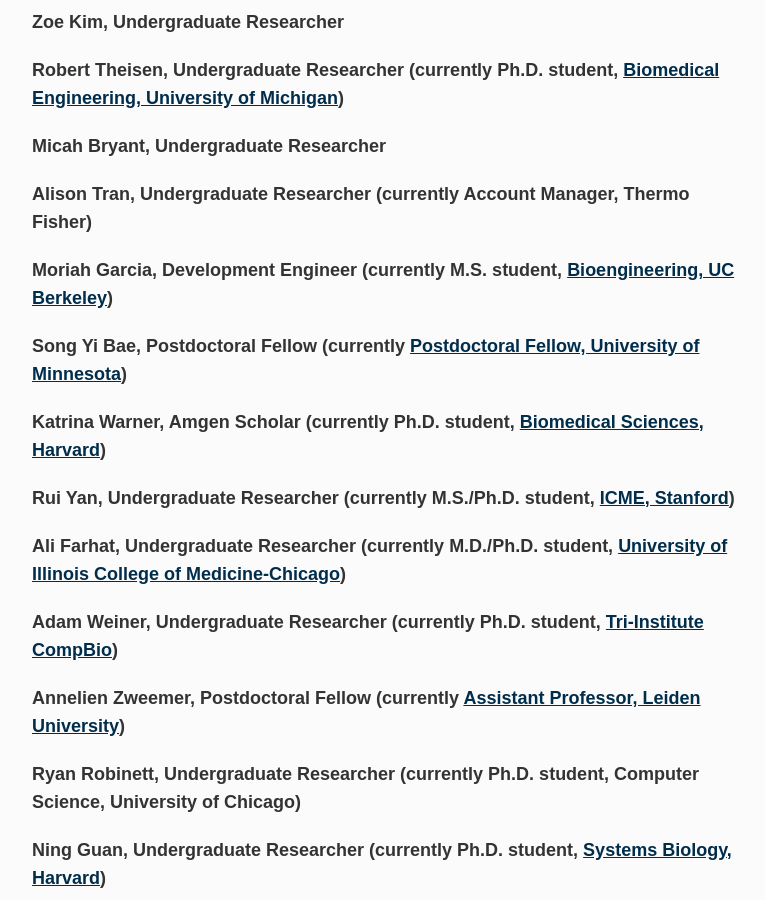
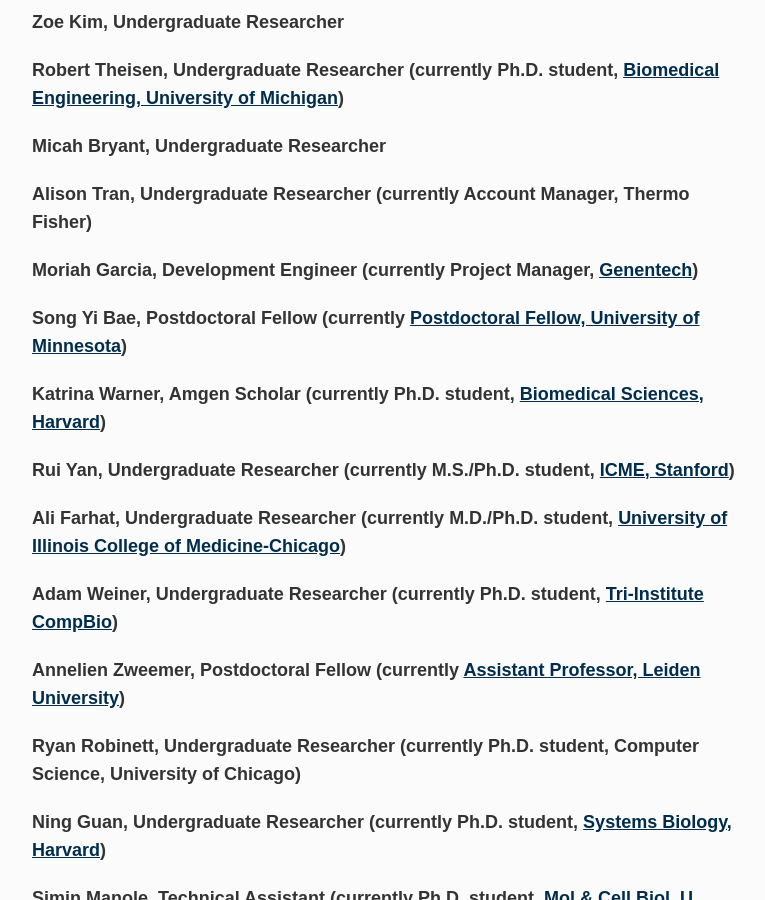
Before and after one commit to meyer-lab/asmlab.org, a Jekyll site: the page built from team/index.md, in a window 1280 px wide and 900 px high, scrolled down 6186 px. Shown: the whole window, without its empty margins (253-1018 px from the left). Built offline with Jekyll 4.4.1, drawn with Linux system fonts in a browser that asks for light colours; some web fonts are replaced.

Commit message:
Update index.md

```diff
--- a/team/index.md
+++ b/team/index.md
@@ -168,7 +168,7 @@
 
 #### Alison Tran, Undergraduate Researcher (currently Account Manager, Thermo Fisher)
 
-#### Moriah Garcia, Development Engineer (currently M.S. student, [Bioengineering, UC Berkeley](http://bioeng.berkeley.edu))
+#### Moriah Garcia, Development Engineer (currently Project Manager, [Genentech](https://www.gene.com))
 
 #### Song Yi Bae, Postdoctoral Fellow (currently [Postdoctoral Fellow, University of Minnesota](https://www.med.umn.edu/bio/department-of-pharmacology/justin-drake))
 
```
